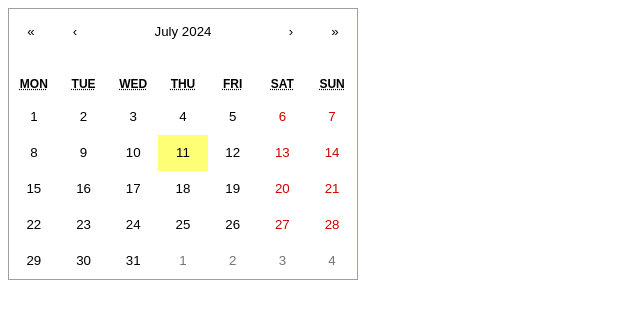
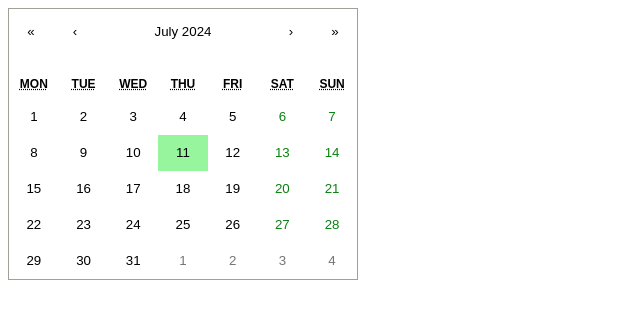
Before and after one commit to redfyel/DOMinators_sipNplay, a React (Vite) app in the folder sipnplay/: page / in a window 1280 px wide. Shown: the top 318 px of the page, without its empty margins (0-640 px from the left). Built offline with nearby package versions, Linux system fonts and the light colour scheme.

Commit message:
Color Change
Update colors

```diff
--- a/sipnplay/src/App.css
+++ b/sipnplay/src/App.css
@@ -135,7 +135,7 @@ h1 {
 }
 
 .react-calendar__month-view__days__day--weekend {
-	color: #d10000;
+	color: #d8e396;
 }
 
 .react-calendar__month-view__days__day--neighboringMonth {
@@ -166,7 +166,7 @@ h1 {
 }
 
 .react-calendar__tile--now {
-	background: #ffff76;
+	background: #67cb6e;
 }
 
 .react-calendar__tile--now:enabled:hover,
--- a/sipnplay/src/calendar.css
+++ b/sipnplay/src/calendar.css
@@ -81,7 +81,7 @@
 }
 
 .react-calendar__month-view__days__day--weekend {
-	color: #d10000;
+	color: #098211;
 }
 
 .react-calendar__month-view__days__day--neighboringMonth {
@@ -112,7 +112,7 @@
 }
 
 .react-calendar__tile--now {
-	background: #ffff76;
+	background: #97f69d;
 }
 
 .react-calendar__tile--now:enabled:hover,
```
